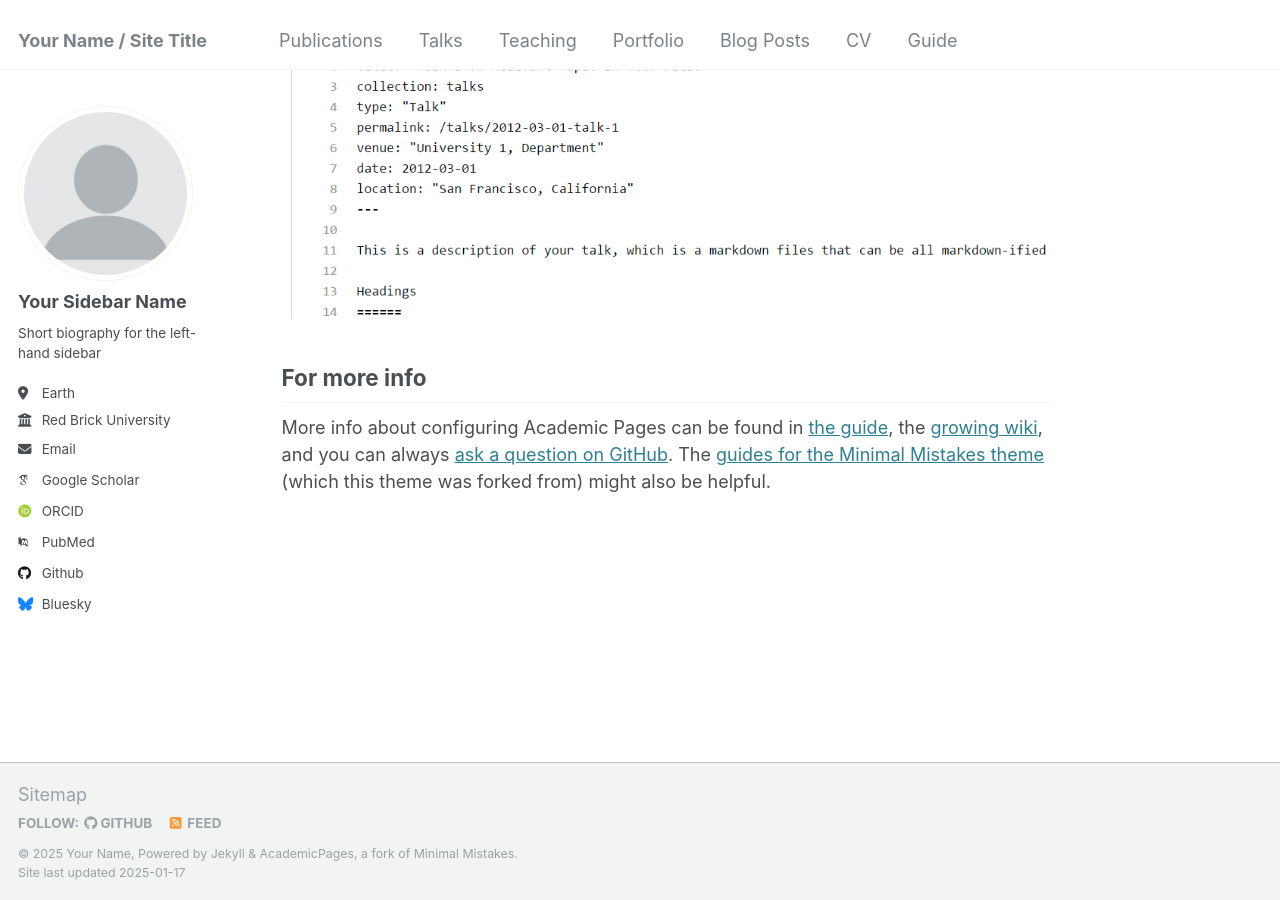
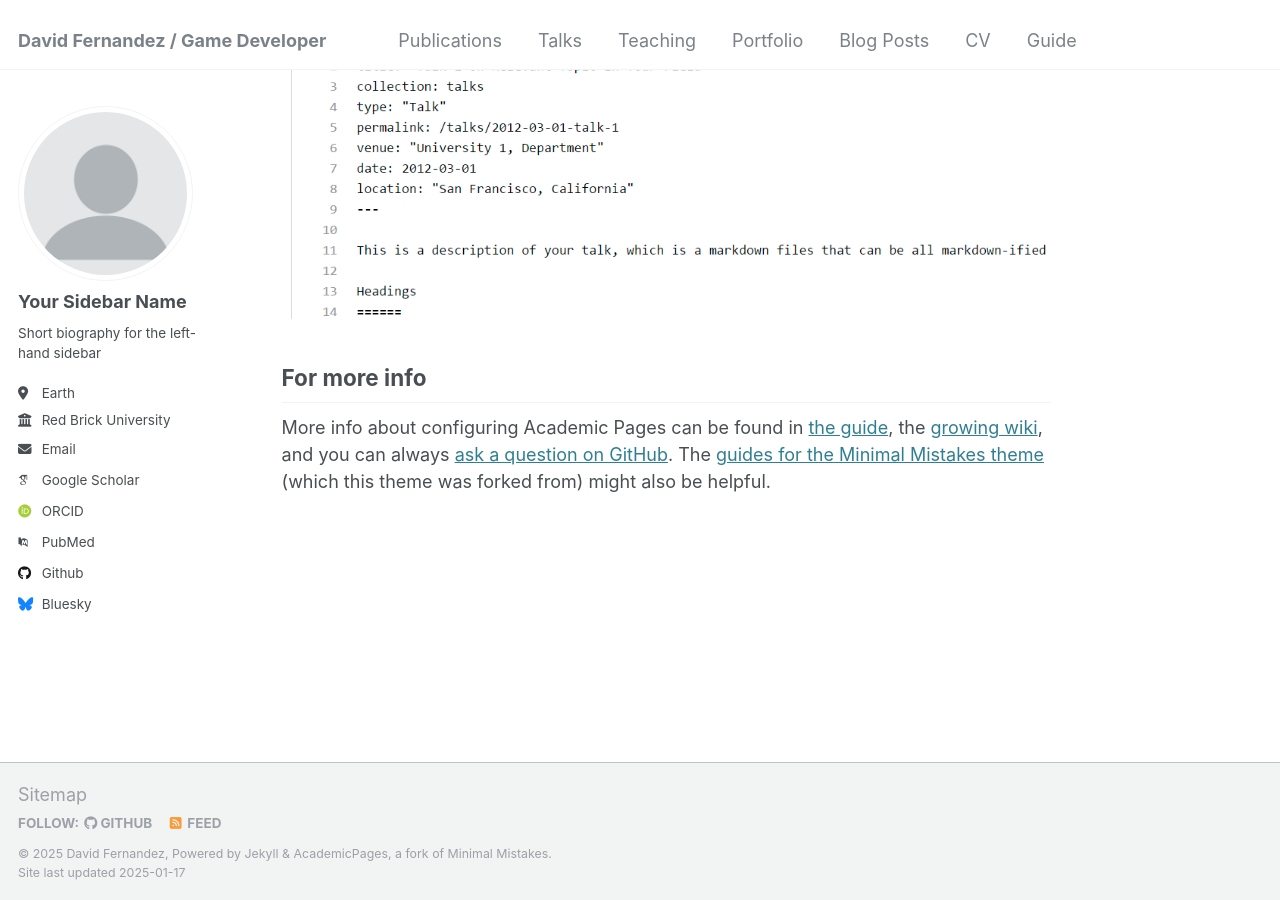
Before and after one commit to demonsheadgames/demonsheadgames.github.io, a Jekyll site: the page built from _pages/about.md, in a window 1280 px wide and 900 px high, scrolled down 2643 px. Built offline with Jekyll 4.4.1, drawn with Linux system fonts in a browser that asks for light colours; some web fonts are replaced.

Commit message:
Update _config.yml

```diff
--- a/_config.yml
+++ b/_config.yml
@@ -8,11 +8,11 @@
 
 # Basic Site Settings
 locale                   : "en-US"
-title                    : "Your Name / Site Title"
+title                    : "David Fernandez / Game Developer"
 title_separator          : "-"
-name                     : &name "Your Name"
+name                     : &name "David Fernandez"
 description              : &description "personal description"
-url                      : https://academicpages.github.io # the base hostname & protocol for your site e.g. "https://[your GitHub username].github.io"
+url                      : https://demonsheadgames.github.io # the base hostname & protocol for your site e.g. "https://[your GitHub username].github.io"
 baseurl                  : "" # the subpath of your site, e.g. "/blog"
 repository               : "academicpages/academicpages.github.io"
 
```
